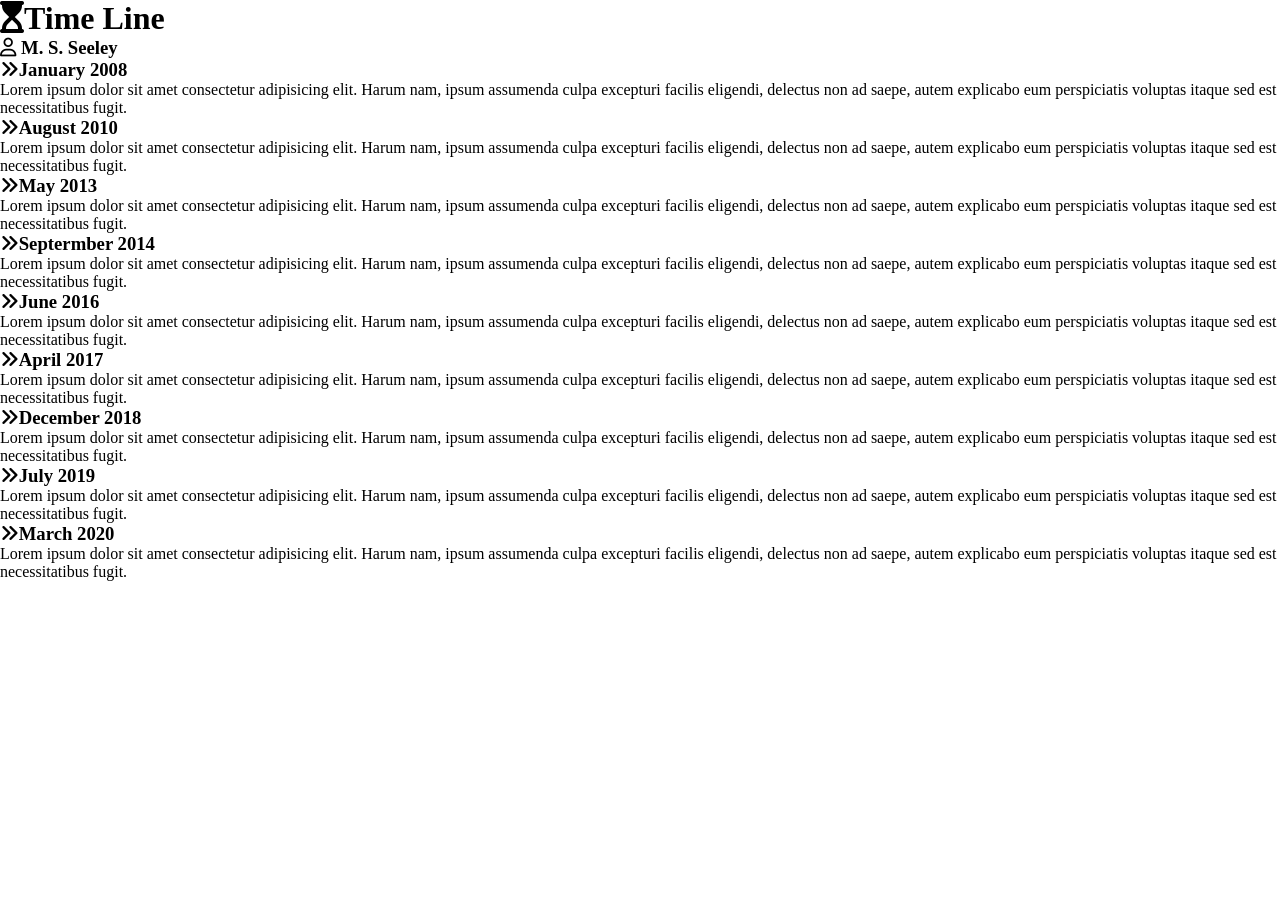
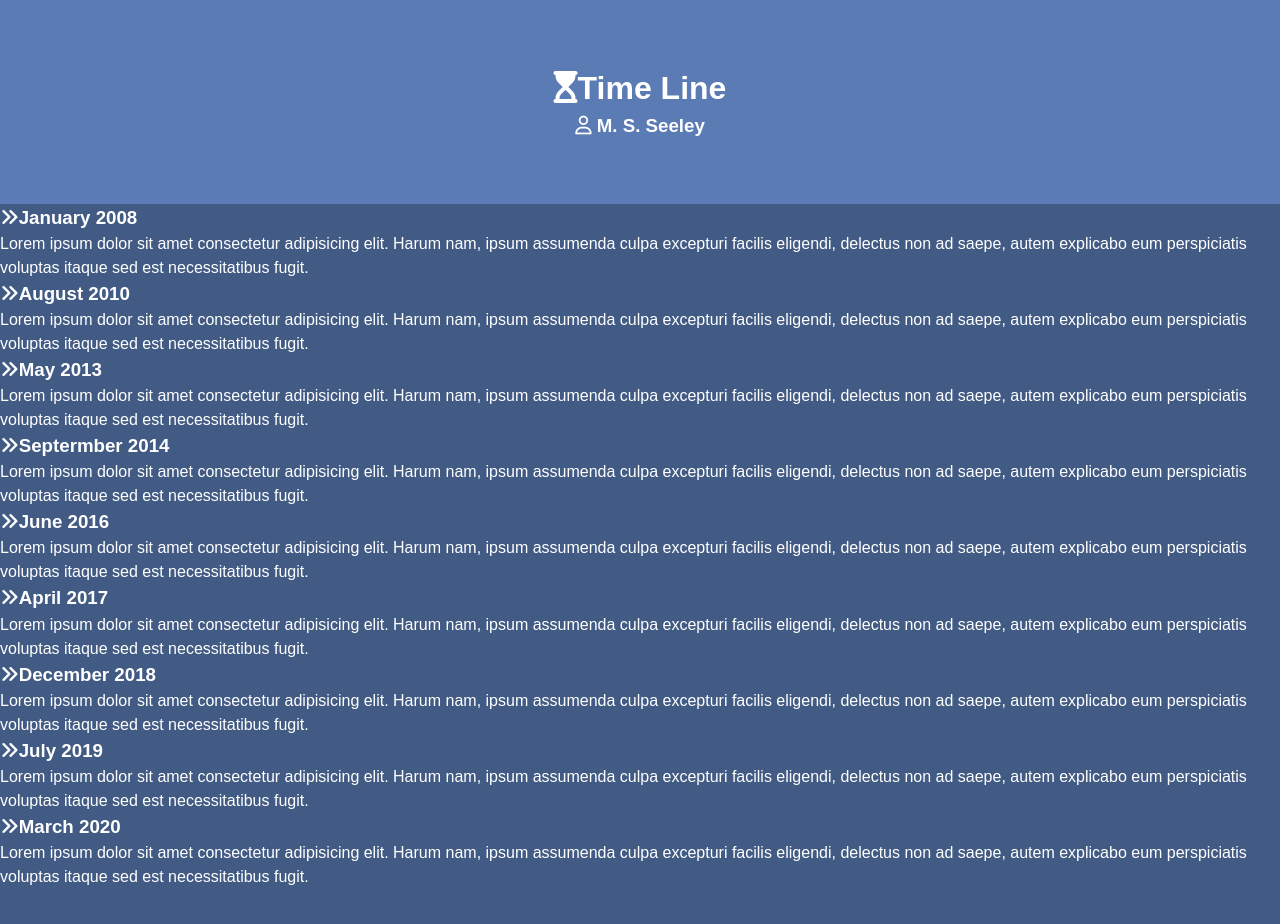
Before and after one commit to msseeley/Time_Line, a plain HTML site: page index.html in a window 1280 px wide. Before the commit the page ends 800 px from the top, so only its background shows below. Drawn offline with Linux system fonts and the light colour scheme.

Commit message:
style body, header"

```diff
--- a/style.css
+++ b/style.css
@@ -10,3 +10,25 @@
   padding: 0;
   box-sizing: border-box;
 }
+
+body{
+  /* shorthand
+  ____________default normal ____________
+  font-style | font-variant | font-weight | font-size/line-height| font-family | ... etc */
+  font: normal 1rem/1.5 'Arial', sans-serif;
+  background: var(--primary-color);
+  color: #fff;
+  overflow-x: hidden;
+  padding-bottom: 50px;
+}
+
+#main-header{
+  background: var(--secondary-color);
+  padding: 4rem;
+}
+
+.container{
+  max-width: var(--max-width);
+  margin: 0 auto;
+  text-align: center;
+}
```
